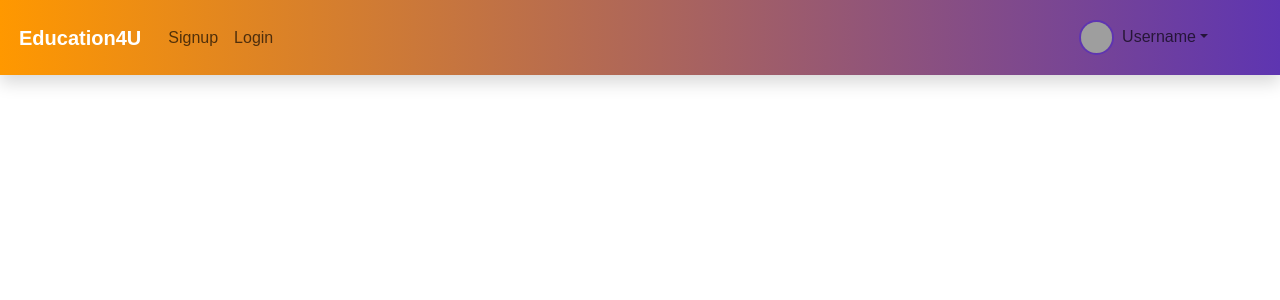
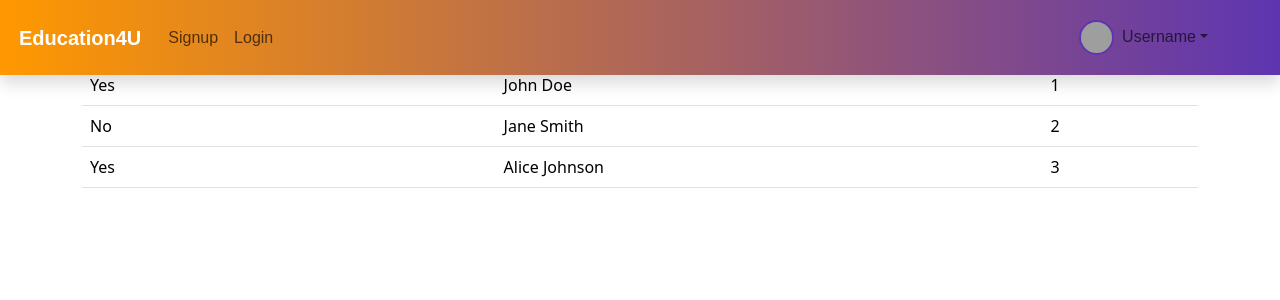
Before and after one commit to MikeAckerschott/O4U_hbo, a Vue app in the folder front-end/uncenshow/: page /project in a window 1280 px wide. Shown: the top 300 px of the page. Built offline with nearby package versions, Linux system fonts and the light colour scheme; grey boxes are pictures that could not be loaded.

Commit message:
front end update

```diff
--- a/front-end/uncenshow/src/components/Header.vue
+++ b/front-end/uncenshow/src/components/Header.vue
@@ -56,9 +56,11 @@ import store from '@/store';
 }
 /* Navbar link hover effect */
 .nav-link:hover {
-  background: linear-gradient(to right, #ff9800, #5e35b1) !important;  color: #5e35b1; /* Purple text */
-  transition: background-color 0.3s ease, color 0.3s ease; /* Smooth transition */
+  background: transparent; /* Purple text */
+  transition: background-color 0.3s ease, color 0.3s ease, transform 0.3s ease; /* Smooth transition */
+  transform: scale(1.1); /* Grow the link */
 }
+
 
 /* Profile Icon */
 .profileIcon {
--- a/front-end/uncenshow/src/router/index.ts
+++ b/front-end/uncenshow/src/router/index.ts
@@ -3,6 +3,7 @@ import HomeView from '@/views/HomeView.vue'
 import SignupViewVue from '@/views/SignupView.vue'
 import LoginViewVue from '@/views/LoginView.vue'
 import store from '@/store';
+import Projectview from "@/views/Projectview.vue";
 
 const router = createRouter({
   history: createWebHistory(import.meta.env.BASE_URL),
@@ -11,6 +12,11 @@ const router = createRouter({
       path: '/',
       name: 'home',
       component: HomeView
+    },
+    {
+      path: '/project',
+      name: 'project',
+      component: Projectview
     },
     {
       path: '/signup',
--- /dev/null
+++ b/front-end/uncenshow/src/views/Projectview.vue
@@ -0,0 +1,47 @@
+<template>
+  <div class="container mt-4">
+    <table class="table table-hover">
+      <thead>
+        <tr>
+          <th scope="col">Following</th>
+          <th scope="col">Name</th>
+          <th scope="col">ID</th>
+        </tr>
+      </thead>
+      <tbody>
+        <tr v-for="item in items" :key="item.id" @click="navigateToDetail(item.id)">
+          <td>{{ item.following }}</td>
+          <td>{{ item.name }}</td>
+          <td>{{ item.id }}</td>
+        </tr>
+      </tbody>
+    </table>
+  </div>
+</template>
+
+<script>
+export default {
+  name: 'CriteriaTable',
+  data() {
+    return {
+      items: [
+        { following: 'Yes', name: 'John Doe', id: 1 },
+        { following: 'No', name: 'Jane Smith', id: 2 },
+        { following: 'Yes', name: 'Alice Johnson', id: 3 },
+        // Add more items as needed
+      ],
+    };
+  },
+  methods: {
+    navigateToDetail(id) {
+      this.$router.push({ name: 'DetailPage', params: { id } });
+    },
+  },
+};
+</script>
+
+<style>
+.table-hover tbody tr:hover {
+  cursor: pointer;
+}
+</style>
```
